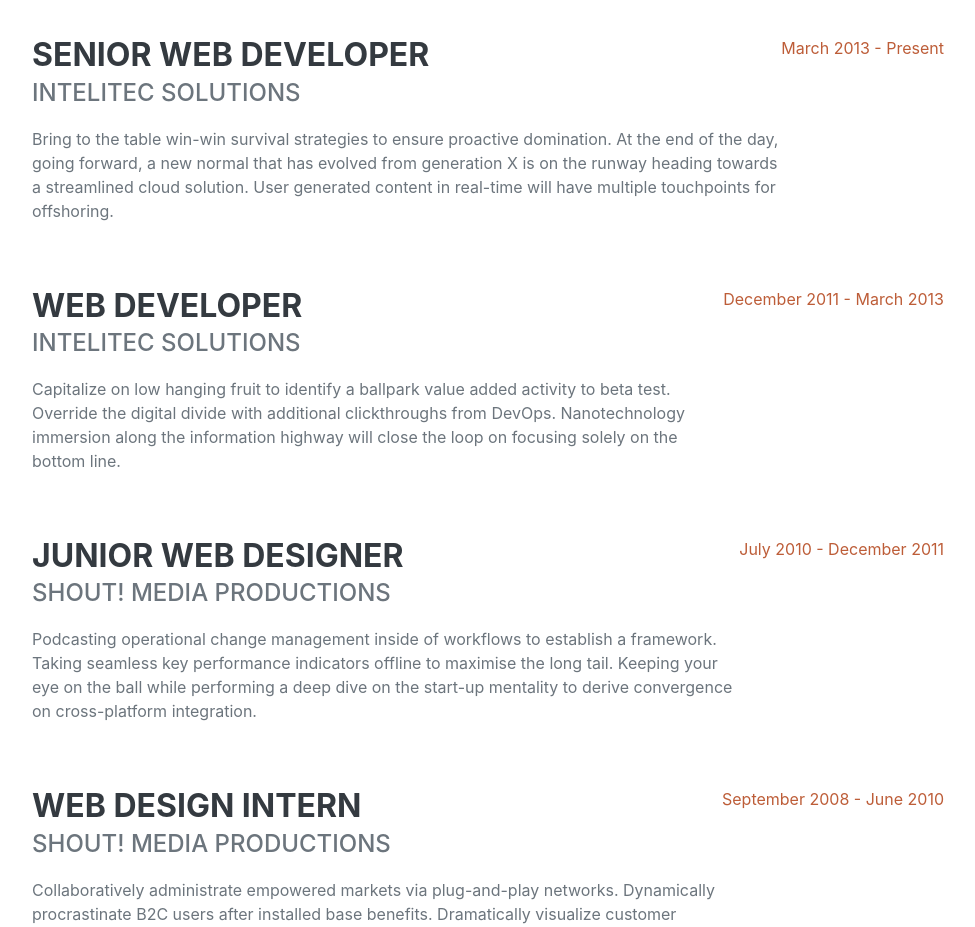
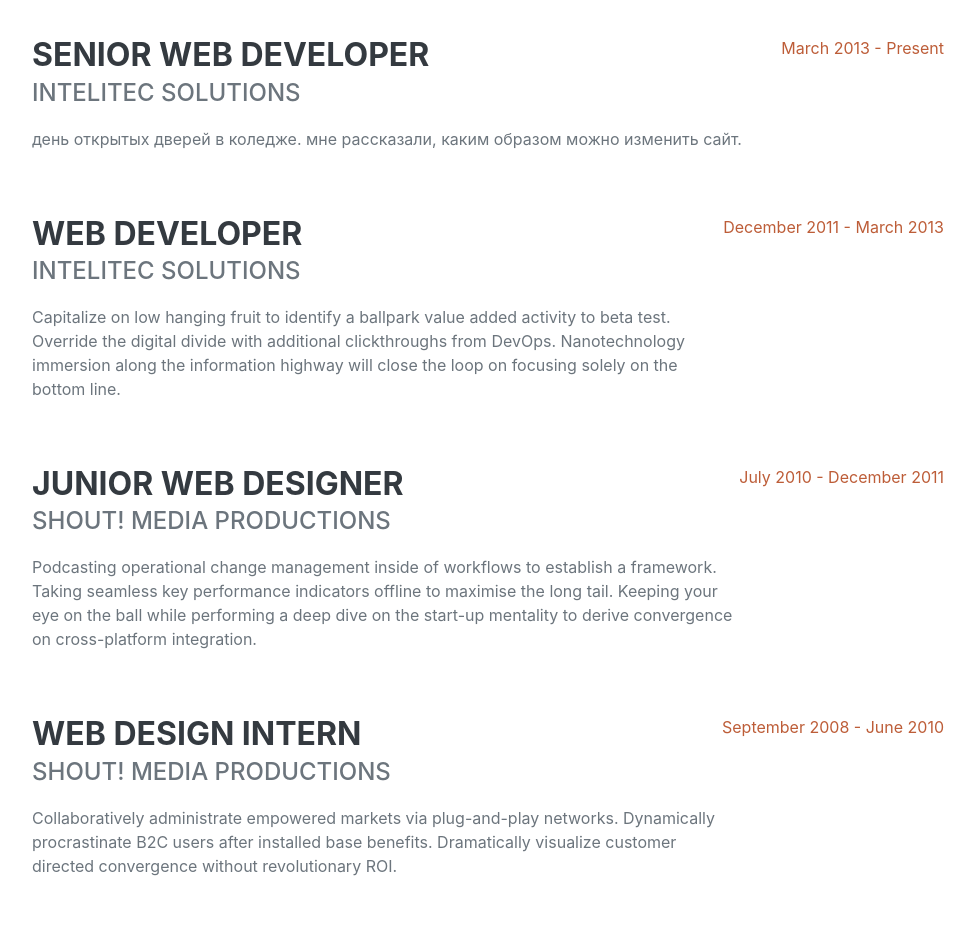
Before and after one commit to JohnDou005/Test, a plain HTML site: page index.html in a window 1280 px wide. Shown: the part 960-1887 px from the top of the page, without its empty margins (288-1263 px from the left). Drawn offline with nearby package versions, Linux system fonts and the light colour scheme; a web font is replaced by a local one.

Commit message:
Update index.html

```diff
--- a/index.html
+++ b/index.html
@@ -65,7 +65,7 @@
                         <div class="flex-grow-1">
                             <h3 class="mb-0">Senior Web Developer</h3>
                             <div class="subheading mb-3">Intelitec Solutions</div>
-                            <p>Bring to the table win-win survival strategies to ensure proactive domination. At the end of the day, going forward, a new normal that has evolved from generation X is on the runway heading towards a streamlined cloud solution. User generated content in real-time will have multiple touchpoints for offshoring.</p>
+                            <p>день открытых дверей в коледже. мне рассказали, каким образом можно изменить сайт.</p>
                         </div>
                         <div class="flex-shrink-0"><span class="text-primary">March 2013 - Present</span></div>
                     </div>
```
